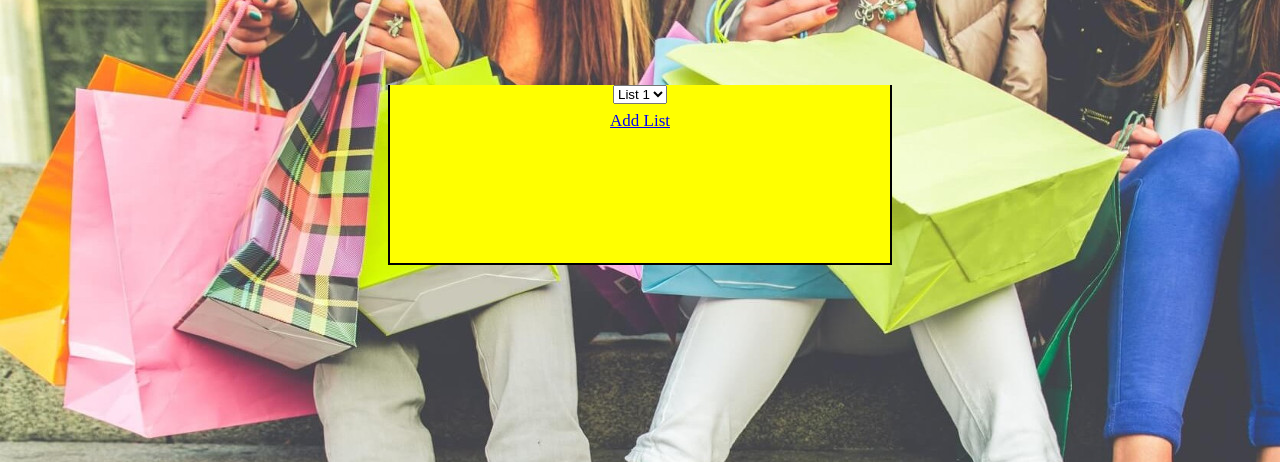
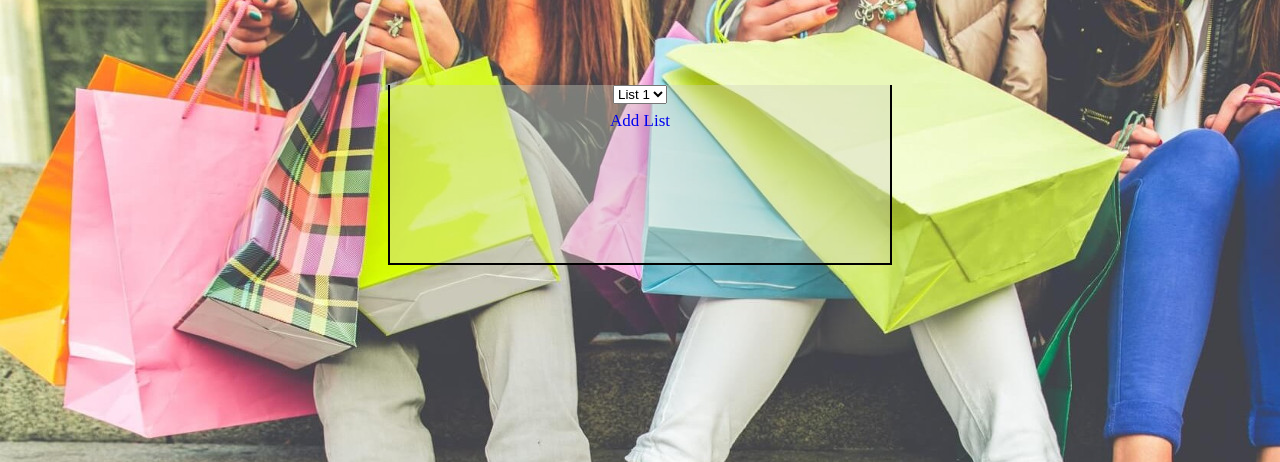
Before and after one commit to serubirikenny/ShoppingList, a Flask app: page /index in a window 1280 px wide. Shown: the top 462 px of the page. Run offline with Flask 2, Linux system fonts and the light colour scheme; some web fonts are replaced.

Commit message:
CSS styles andimages

```diff
--- a/static/styles/style.css
+++ b/static/styles/style.css
@@ -50,7 +50,7 @@ img {
 
 .content {
   text-align: center;
-  background: yellow;
+  background: rgba(208, 209, 191, 0.4);
   width: 500px;
   padding-bottom: 120px;
   border-top: none;
@@ -97,7 +97,7 @@ body{
 
 }
 button {
-  background: red;
+  background: rgba(208, 209, 191, 0.7);
   border: 1px solid #000;
   width: 100px;
   box-shadow: 6px 1px 11px #000;
@@ -106,4 +106,20 @@ button {
   font-family: arial;
   font-size: 15px; }
 
+  ul{
+    list-style: none;
+  }
+
+   a{
+    text-decoration: none;
+  }
+
+  .side{
+    padding-right: 8px;
+  }
+
+  .item{
+    padding-right: 15px;
+  }
+
 /*# sourceMappingURL=style.css.map */
--- a/static/styles/style.scss
+++ b/static/styles/style.scss
@@ -79,7 +79,7 @@ body{
 
 .content {
     text-align: center;
-    background: yellow;
+    background: rgba(208, 209, 191, 0.4);
     width: 500px;
     padding-top: 22px;
     padding-bottom: 120px;
@@ -132,7 +132,7 @@ body{
 }
 
 button{
-	background: red;
+	background: rgba(208, 209, 191, 0.7);
 	border: 1px solid #000;
 	width: 100px;
 	box-shadow: 6px 1px 11px #000;
```
